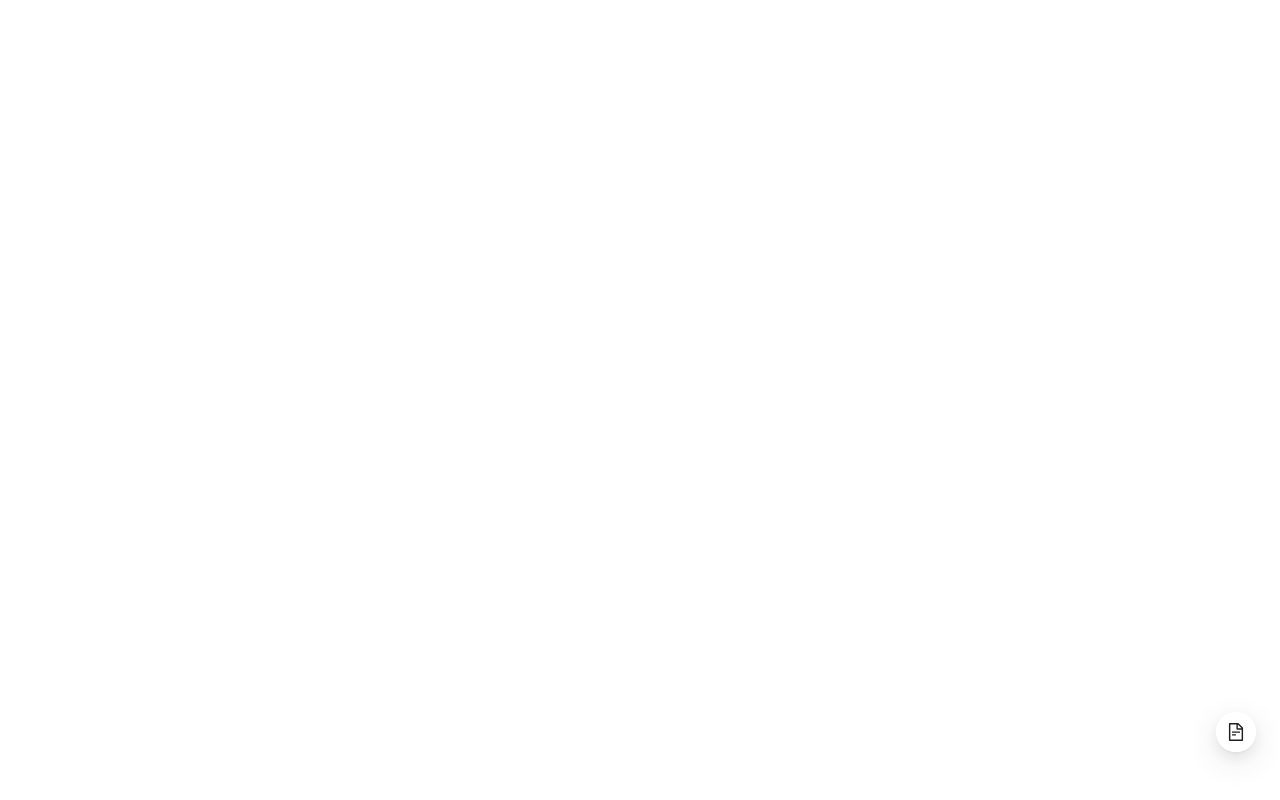
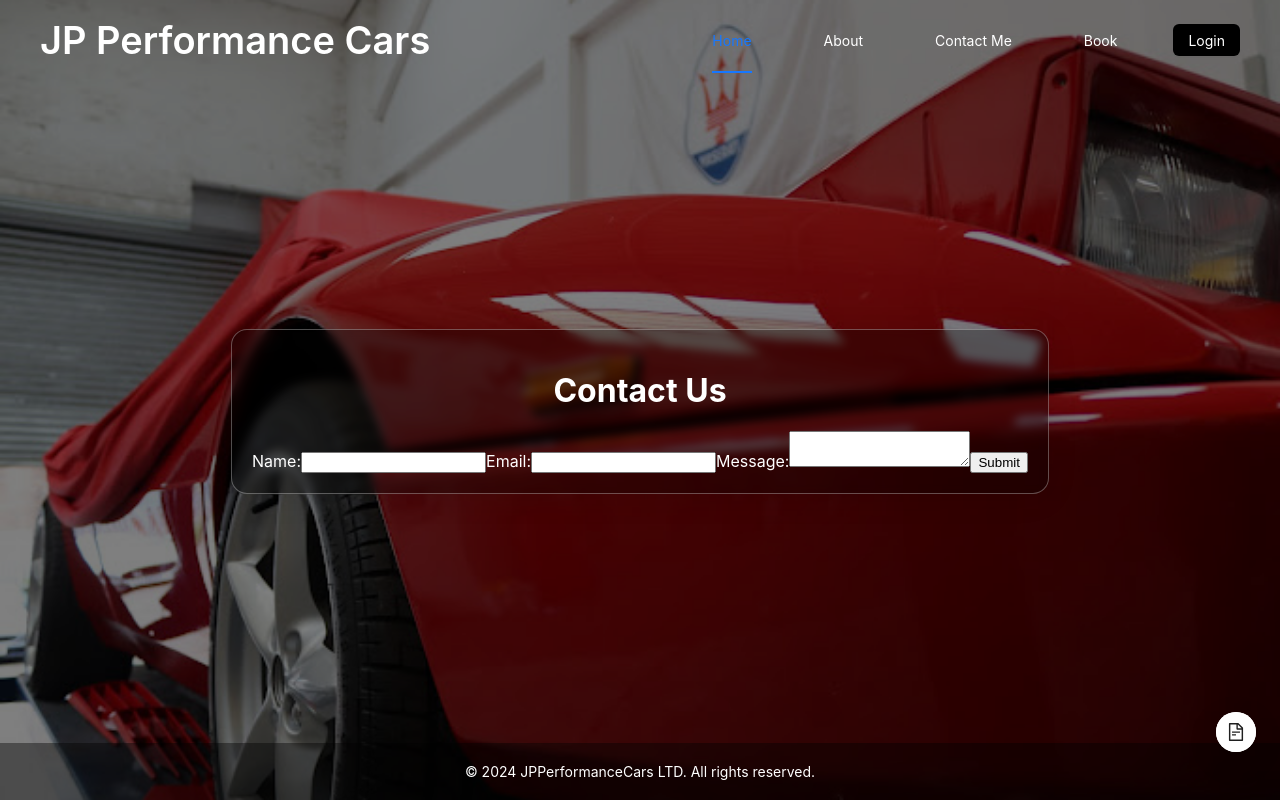
Before and after one commit to bodthegod/ui-jpperformancecars, a React (Create React App) app in the folder jp-app/: page /contact in a window 1280 px wide. Before the commit this address had no page. Built offline with nearby package versions, Linux system fonts and the light colour scheme.

Commit message:
- Add contact route and page

```diff
--- a/jp-app/package.json
+++ b/jp-app/package.json
@@ -14,7 +14,7 @@
     "firebase": "^10.7.1",
     "react": "^18.2.0",
     "react-dom": "^18.2.0",
-    "react-router-dom": "^6.21.1",
+    "react-router-dom": "^6.21.2",
     "react-scripts": "5.0.1",
     "styled-components": "^6.1.8",
     "web-vitals": "^2.1.4"
--- a/jp-app/src/App.js
+++ b/jp-app/src/App.js
@@ -4,6 +4,7 @@ import { BrowserRouter as Router, Route, Routes } from "react-router-dom";
 import LandingPage from "./pages/LandingPage";
 import styled from "styled-components";
 import { FloatButton } from "antd";
+import ContactUs from "./pages/Contact";
 
 const AppContainer = styled.div`
   min-height: 100vh;
@@ -17,6 +18,7 @@ const App = () => {
       <AppContainer className="App">
         <Routes>
           <Route path="/" element={<LandingPage />} />
+          <Route path="/contact" element={<ContactUs />} />
         </Routes>
         <FloatButton tooltip={<div>Request Quote</div>} />
       </AppContainer>
--- a/jp-app/src/components/Header.jsx
+++ b/jp-app/src/components/Header.jsx
@@ -3,6 +3,7 @@
 import React from "react";
 import { Layout, Menu, Typography, Button } from "antd";
 import styled from "styled-components";
+import { Link } from "react-router-dom";
 
 const { Header: AntdHeader } = Layout;
 const { Title } = Typography;
@@ -55,9 +56,11 @@ function Header() {
       </Title>
       <div style={{ display: "flex", alignItems: "center" }}>
         <StyledMenu theme="dark" mode="horizontal" defaultSelectedKeys={["1"]}>
-          <Menu.Item key="1">Home</Menu.Item>
+          <Menu.Item key="1"><Link to="/">Home</Link></Menu.Item>
           <Menu.Item key="2">About</Menu.Item>
-          <Menu.Item key="3">Contact</Menu.Item>
+          <Menu.Item key="3">
+            <Link to="/contact">Contact Me</Link>
+          </Menu.Item>
           <Menu.Item key="4">Book</Menu.Item>
         </StyledMenu>
         <StyledButton>Login</StyledButton>
--- /dev/null
+++ b/jp-app/src/pages/Contact.jsx
@@ -0,0 +1,88 @@
+
+import React, { useState } from "react";
+import styled from "styled-components";
+import { Carousel } from "antd";
+import bgimg1 from "../images/ferrari1.jpg";
+import bgimg2 from "../images/ferrari2.jpg";
+import Header from "../components/Header";
+import Footer from "../components/Footer";
+
+const ContactPageContainer = styled.div`
+  display: flex;
+  flex-direction: column;
+  min-height: 100vh;
+  background: url(${bgimg1}) no-repeat center center;
+  background-size: cover;
+`;
+
+const MainContent = styled.main`
+  flex-grow: 1;
+  display: flex;
+  flex-direction: column;
+  align-items: center;
+  justify-content: center;
+  padding: 20px;
+  text-align: center;
+  color: #fff; // Assuming white text for high contrast against a dark background
+  background-color: rgba(
+    0,
+    0,
+    0,
+    0.5
+  ); // Semi-transparent overlay for better text readability
+`;
+
+const ContactContainer = styled.div`
+  padding: 20px;
+  background: rgba(0, 0, 0, 0.3);
+  border-radius: 16px;
+  box-shadow: 0 4px 30px rgba(0, 0, 0, 0.1);
+  backdrop-filter: blur(5px);
+  -webkit-backdrop-filter: blur(5px);
+  border: 1px solid rgba(255, 255, 255, 0.3);
+`;
+
+const ContactUs = () => {
+  const [form, setForm] = useState({ name: "", email: "", message: "" });
+
+  const handleChange = (e) => {
+    setForm({ ...form, [e.target.name]: e.target.value });
+  };
+
+  const handleSubmit = (e) => {
+    e.preventDefault();
+    console.log(form);
+  };
+
+  return (
+    <ContactPageContainer>
+      <Header />
+      <MainContent>
+        <Carousel autoplay>
+          {/* ... */}
+        </Carousel>
+        <ContactContainer>
+          <h1>Contact Us</h1>
+          <form onSubmit={handleSubmit}>
+            <label>
+              Name:
+              <input type="text" name="name" value={form.name} onChange={handleChange} />
+            </label>
+            <label>
+              Email:
+              <input type="email" name="email" value={form.email} onChange={handleChange} />
+            </label>
+            <label>
+              Message:
+              <textarea name="message" value={form.message} onChange={handleChange} />
+            </label>
+            <button type="submit">Submit</button>
+          </form>
+        </ContactContainer>
+      </MainContent>
+      <Footer />
+    </ContactPageContainer>
+  );
+};
+
+export default ContactUs;
--- a/jp-app/src/pages/LandingPage.jsx
+++ b/jp-app/src/pages/LandingPage.jsx
@@ -3,10 +3,12 @@
 import React from "react";
 import styled from "styled-components";
 import { Carousel } from "antd";
+import { Route, Routes } from "react-router-dom";
 import Header from "../components/Header";
 import Footer from "../components/Footer";
 import bgimg1 from "../images/ferrari1.jpg";
 import bgimg2 from "../images/ferrari2.jpg";
+import ContactUs from "./Contact";
 
 const LandingPageContainer = styled.div`
   display: flex;
@@ -75,6 +77,9 @@ function LandingPage() {
             />
           </div>
         </Carousel>
+        <Routes>
+          <Route path="/contactus" element={<ContactUs />} />
+          <Route path="/" element={<>
             <MessageContainer>
               <WelcomeMessage>Welcome to JPPerformance Cars</WelcomeMessage>
               <Description>
@@ -86,6 +91,9 @@ function LandingPage() {
                 experience in repairing, maintaining and rebuilding supercars...
               </SubDescription>
             </MessageContainer>
+          </>
+          } />
+        </Routes>
       </MainContent>
       <Footer />
     </LandingPageContainer>
```
Also changed, not shown: 1 other file (tests, documents, lock files or other folders). Lines whose indentation alone changed are shown as unchanged.
